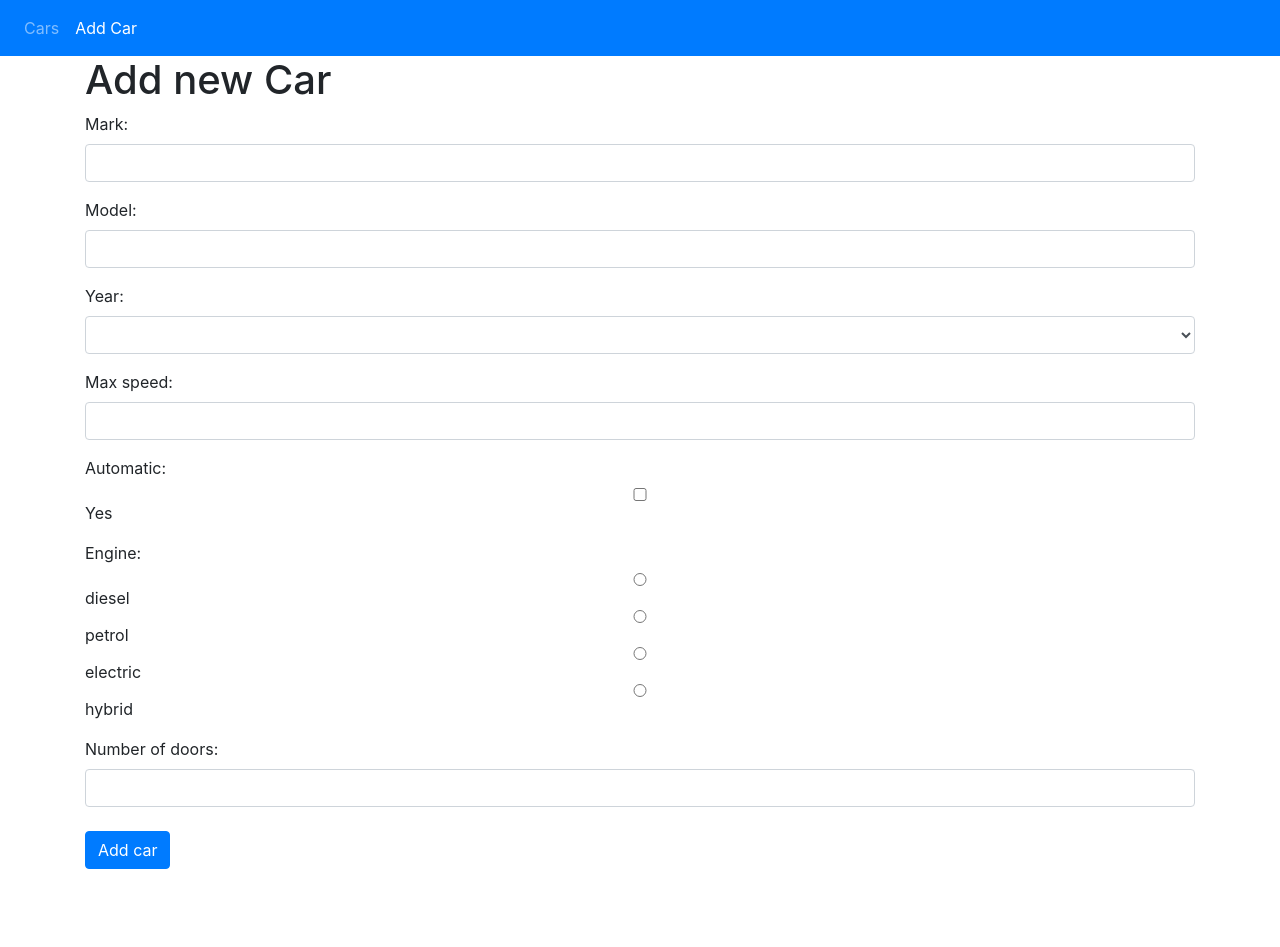
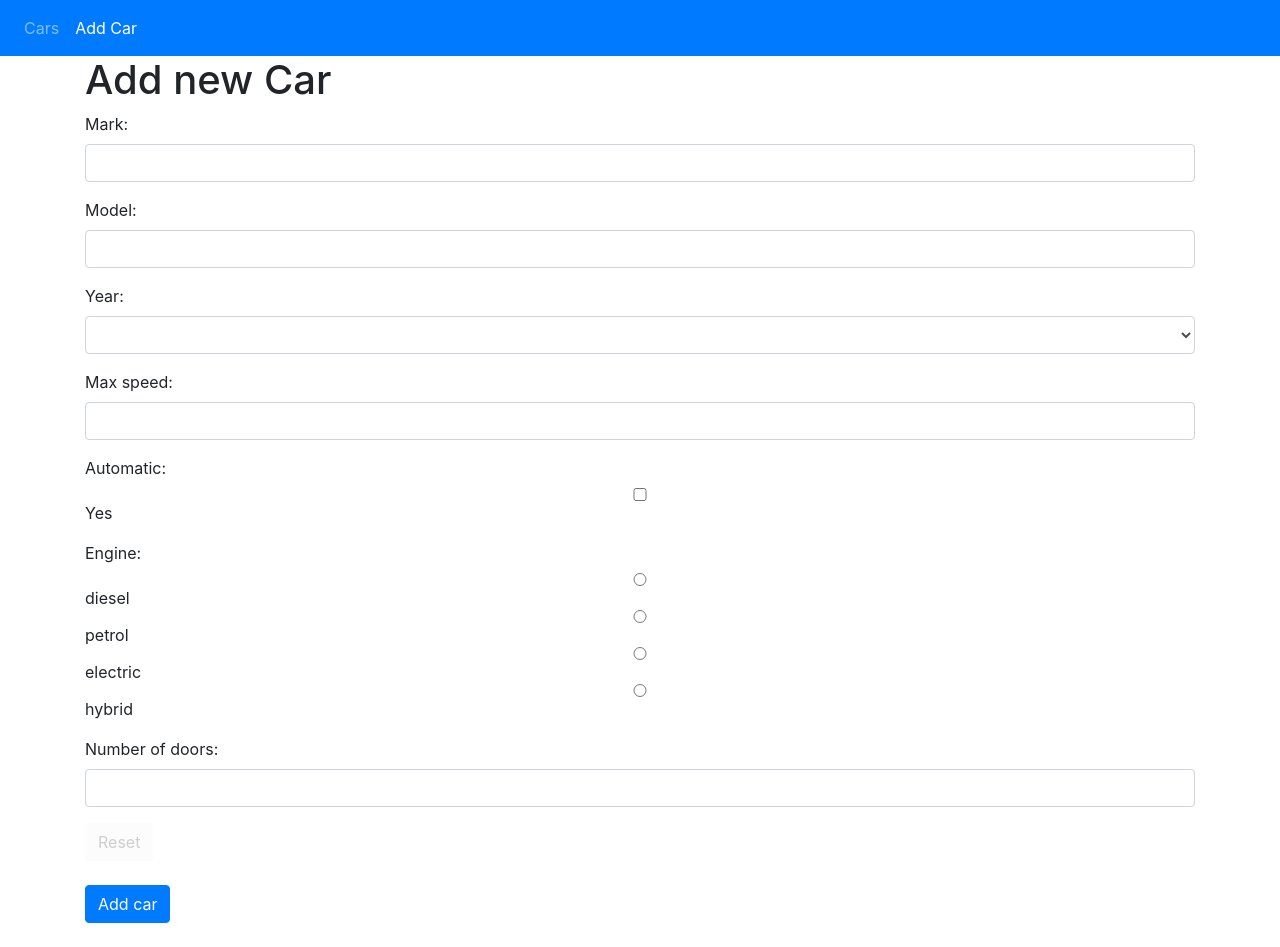
Before and after one commit to jovanna1616/cars-angular, an Angular app: page /add in a window 1280 px wide. Before the commit the page ends 893 px from the top, so only its background shows below. Built offline with nearby package versions, Linux system fonts and the light colour scheme.

Commit message:
postavljanje reset button-a

```diff
--- a/src/app/components/car-form/car-form.component.html
+++ b/src/app/components/car-form/car-form.component.html
@@ -1,6 +1,6 @@
 <h1>Add new Car</h1>
 
-<form (ngSubmit)="addCar(car)">
+<form #carForm ="ngForm" (ngSubmit)="addCar(car)">
 
 	<div class="form-group">
     	<label>Mark:</label>
@@ -57,6 +57,12 @@
     	<input [(ngModel)]="car.numberOfDoors" type="number" name="numberOfDoors" class="form-control" required>
     </div>
 
+    <button type="button" class="btn"
+        (click)="carForm.reset()"
+        [disabled]="carForm.form.pristine">
+        Reset
+    </button>
+
     <div class="input-group col-md-5 pl-0 my-lg-4 my-2">
     	<button type="submit"
 	        class="btn btn-primary">
```
Also changed, not shown: 1 other file (tests, documents, lock files or other folders).
